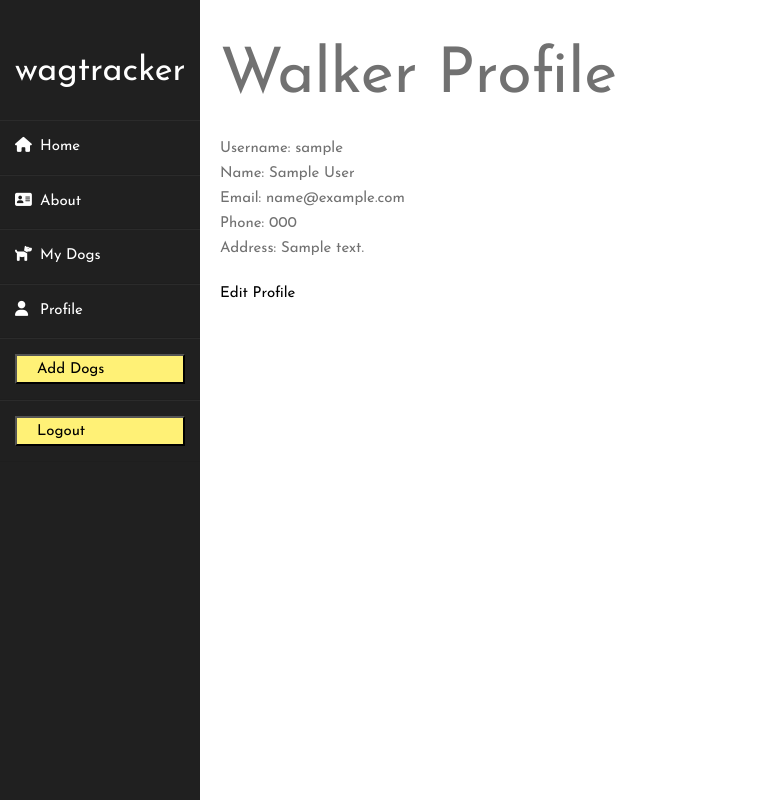
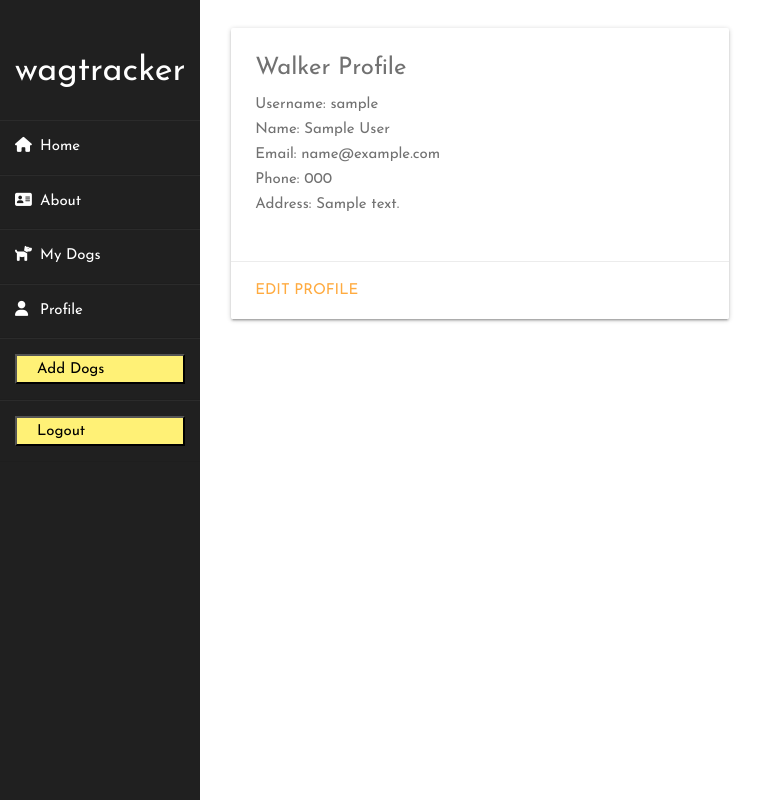
Before and after one commit to redsn/dog-walking-crm, a Django app: page /profile/ in a window 1280 px wide. Shown: the whole page, without its empty margins (0-779 px from the left). Run offline with Django 4.2, Linux system fonts and the light colour scheme; a user stored in the database is signed in; tables that the repository leaves empty hold one stand-in row (values such as "Sample post"); some libraries are stand-ins or nearby versions.

Commit message:
updated profile to be a card

```diff
--- a/main_app/templates/users/profile.html
+++ b/main_app/templates/users/profile.html
@@ -1,17 +1,21 @@
 {% extends 'base.html' %}
 
 {% block content %}
-<h1 class="text-bold"></h1>
-<div>
-  <h1>Walker Profile</h1>
-      <div>
+<div class="row">
+  <div class="col s12 m6">
+    <div class="card">
+      <div class="card-content">
+        <span class="card-title">Walker Profile</span>
           <p>Username: {{user.username}}</p>
           <p>Name: {{profile.first_name}} {{ profile.last_name }}</p>
           <p>Email: {{profile.email}}</p>
           <p>Phone: {{profile.phone}}</p>
           <p>Address: {{profile.address}}</p>
       </div>
+      <div class="card-action">
+        <a href="{% url 'edit_profile' %}">Edit Profile</a>
+      </div>
+    </div>
   </div>
-<a href="{% url 'edit_profile' %}" class="black-text text-darken-2">Edit Profile</a>
 </div>
 {% endblock %}
```
